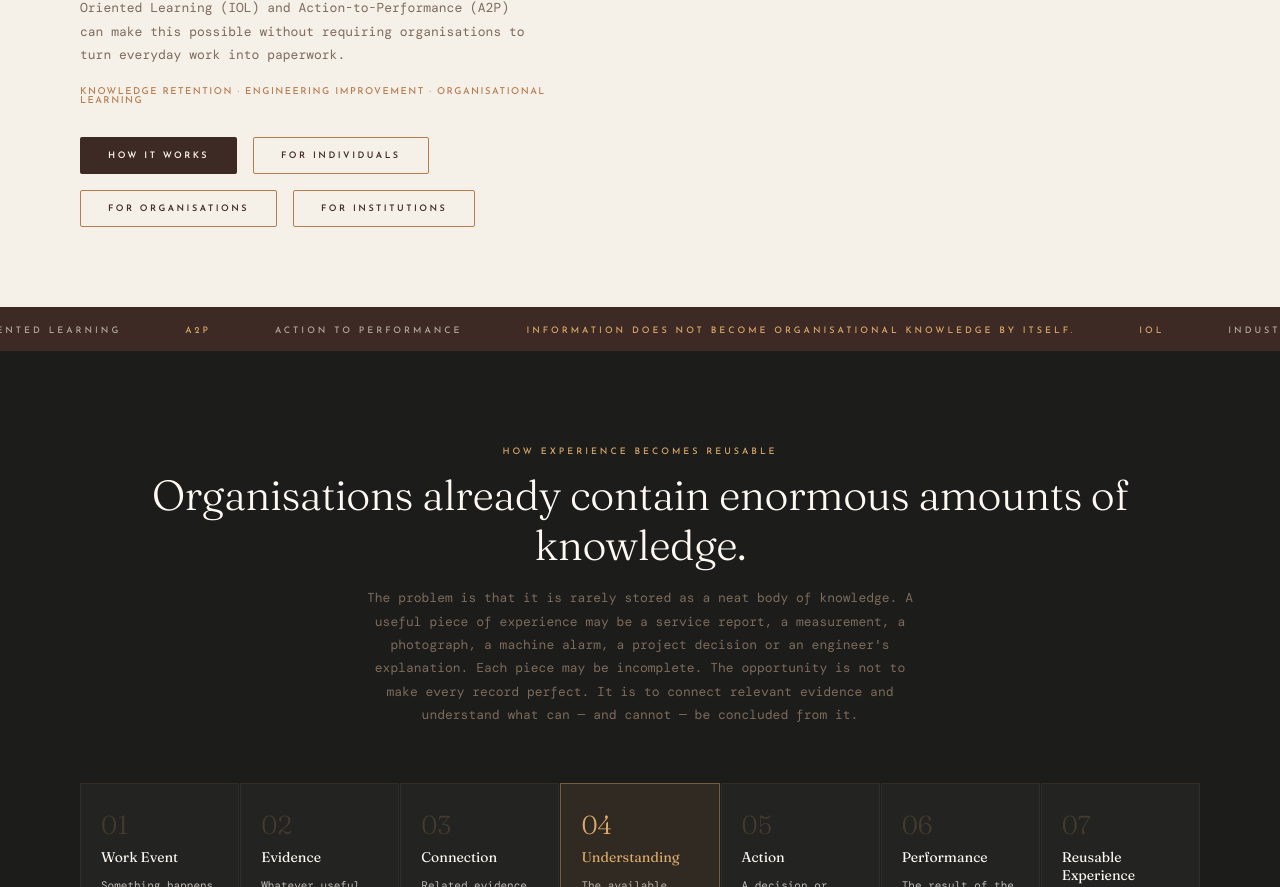
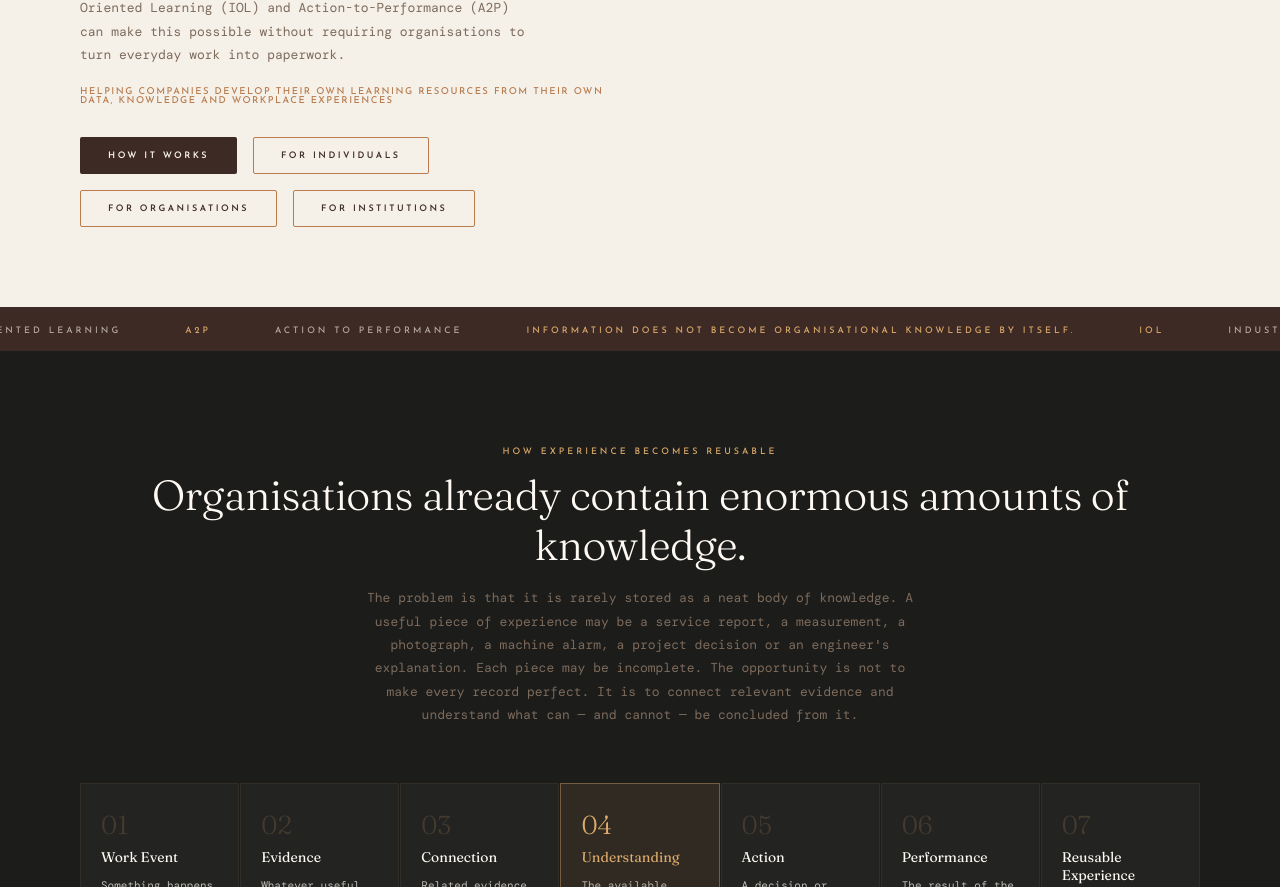
Before and after one commit to pcteoh/PCTeoh-Learning-Lab, a plain HTML site: page index.html in a window 1280 px wide. Shown: the part 1145-2032 px from the top of the page. Drawn offline with nearby package versions, Linux system fonts and the light colour scheme; a web font is replaced by a local one.

Commit message:
Update index.html

```diff
--- a/index.html
+++ b/index.html
@@ -1028,7 +1028,7 @@ footer { background: #1A1410; padding: 40px 80px; display: flex; align-items: ce
     <p class="hero-sub">
       Engineering work generates information everywhere — in reports, spreadsheets, service records, photos, machine logs, emails, project documents and, most importantly, in people's experience. Much of it is fragmented. Some of it is incomplete. Different people record different things in different ways. That does not make the information useless. The challenge is to connect the pieces that matter, understand what they actually support, recognise what is missing, and reuse relevant experience when a new problem occurs. PCTeoh Learning Lab explores how Industry Oriented Learning (IOL) and Action-to-Performance (A2P) can make this possible without requiring organisations to turn everyday work into paperwork.
     </p>
-    <div class="hero-tags">Knowledge Retention &middot; Engineering Improvement &middot; Organisational Learning</div>
+    <div class="hero-tags">Helping companies develop their own learning resources from their own data, knowledge and workplace experiences</div>
     <div class="hero-cta-row">
       <a href="#how-it-works" class="btn-primary">How It Works</a>
       <a href="#individuals" class="btn-secondary">For Individuals</a>
```
